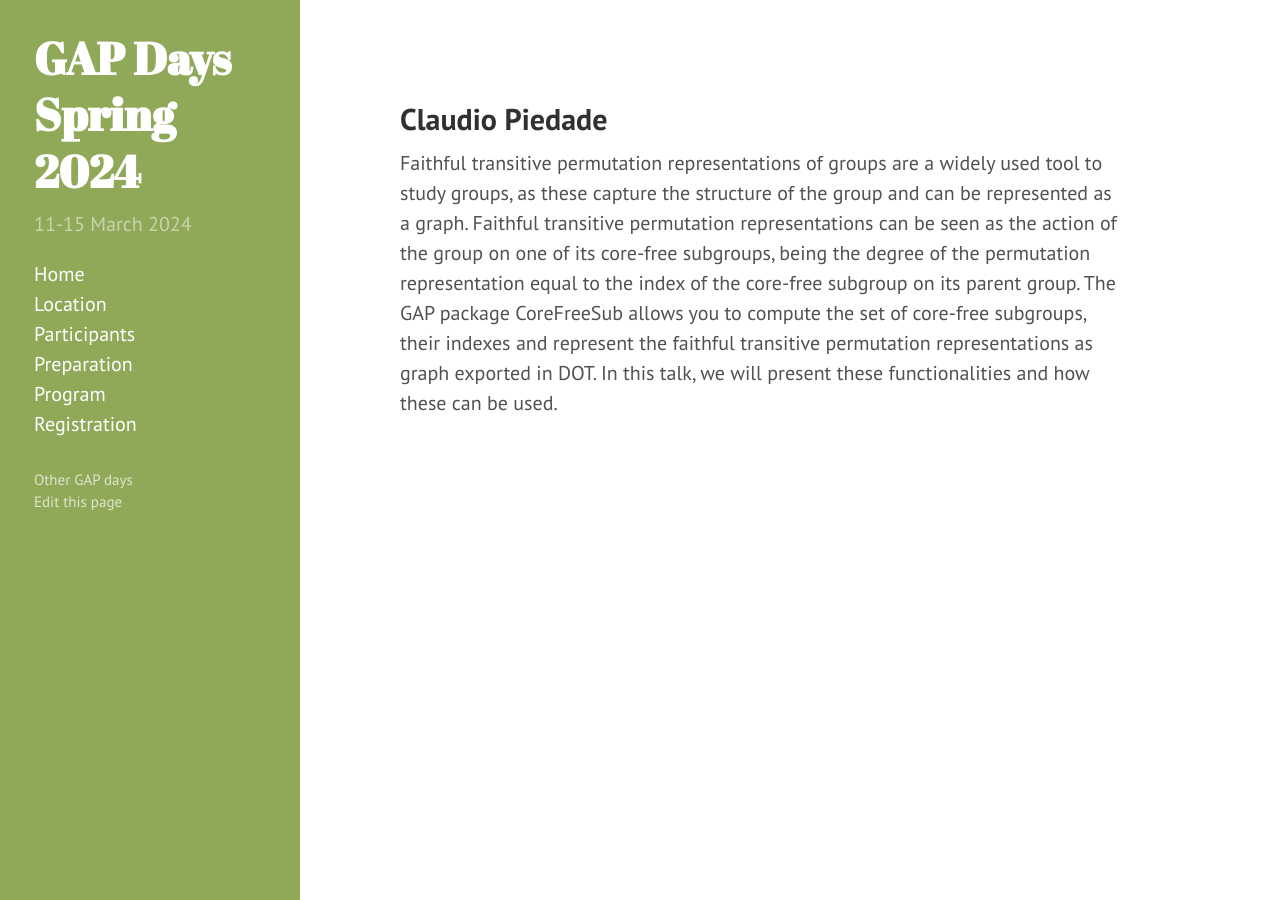
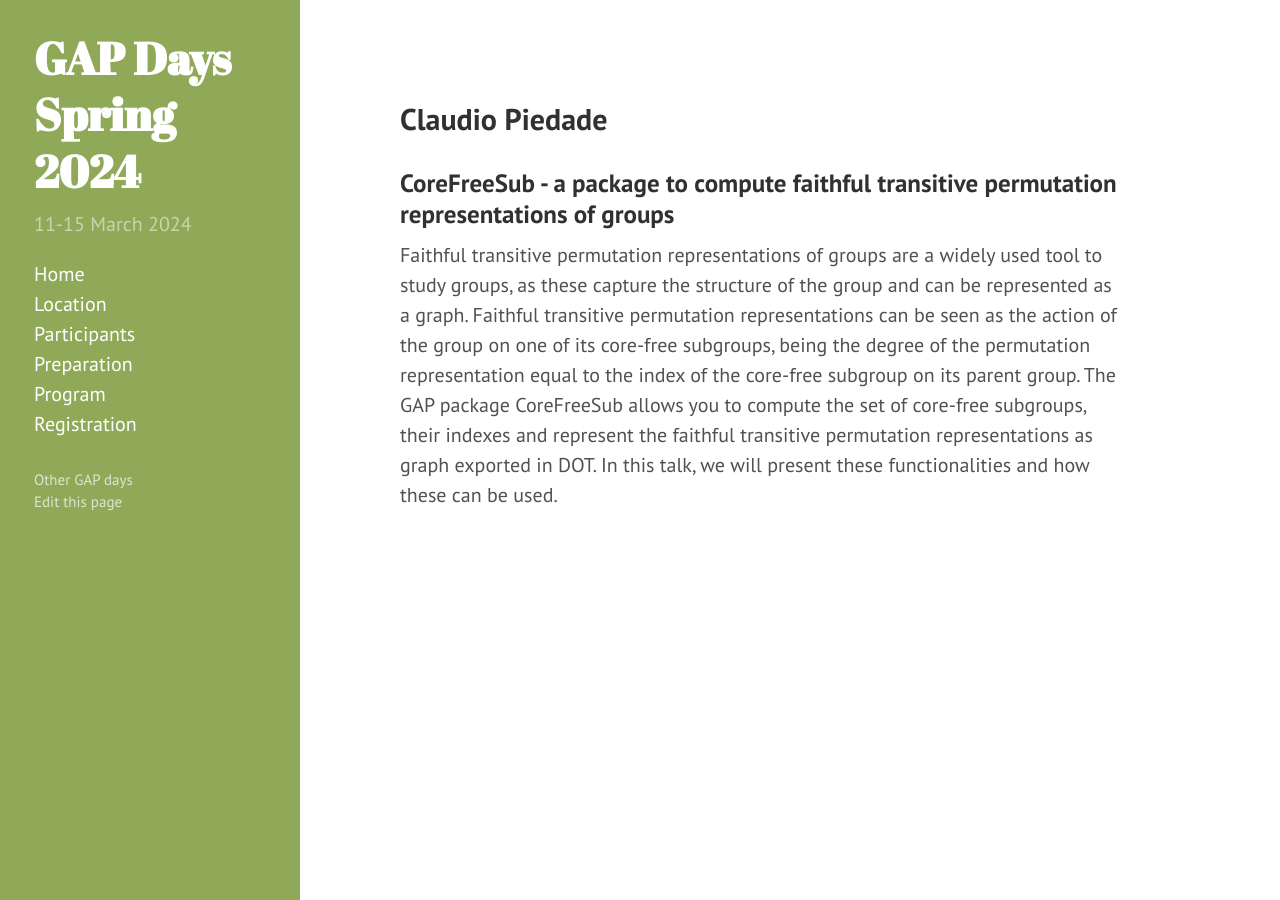
Before and after one commit to gapdays/gapdays2024-spring, a Jekyll site: the page built from abstracts/piedade.md, in a window 1280 px wide. Built offline with Jekyll 4.4.1, drawn with Linux system fonts in a browser that asks for light colours; our own code applies the rules of GitHub Pages for plain Markdown files.

Commit message:
add title for claudios abstract

```diff
--- a/abstracts/piedade.md
+++ b/abstracts/piedade.md
@@ -4,4 +4,6 @@ permalink: /abstracts/piedade
 ---
 
 ## Claudio Piedade
+
+### CoreFreeSub - a package to compute faithful transitive permutation representations of groups
 Faithful transitive permutation representations of groups are a widely used tool to study groups, as these capture the structure of the group and can be represented as a graph. Faithful transitive permutation representations can be seen as the action of the group on one of its core-free subgroups, being the degree of the permutation representation equal to the index of the core-free subgroup on its parent group. The GAP package CoreFreeSub allows you to compute the set of core-free subgroups, their indexes and represent the faithful transitive permutation representations as graph exported in DOT. In this talk, we will present these functionalities and how these can be used.
```
